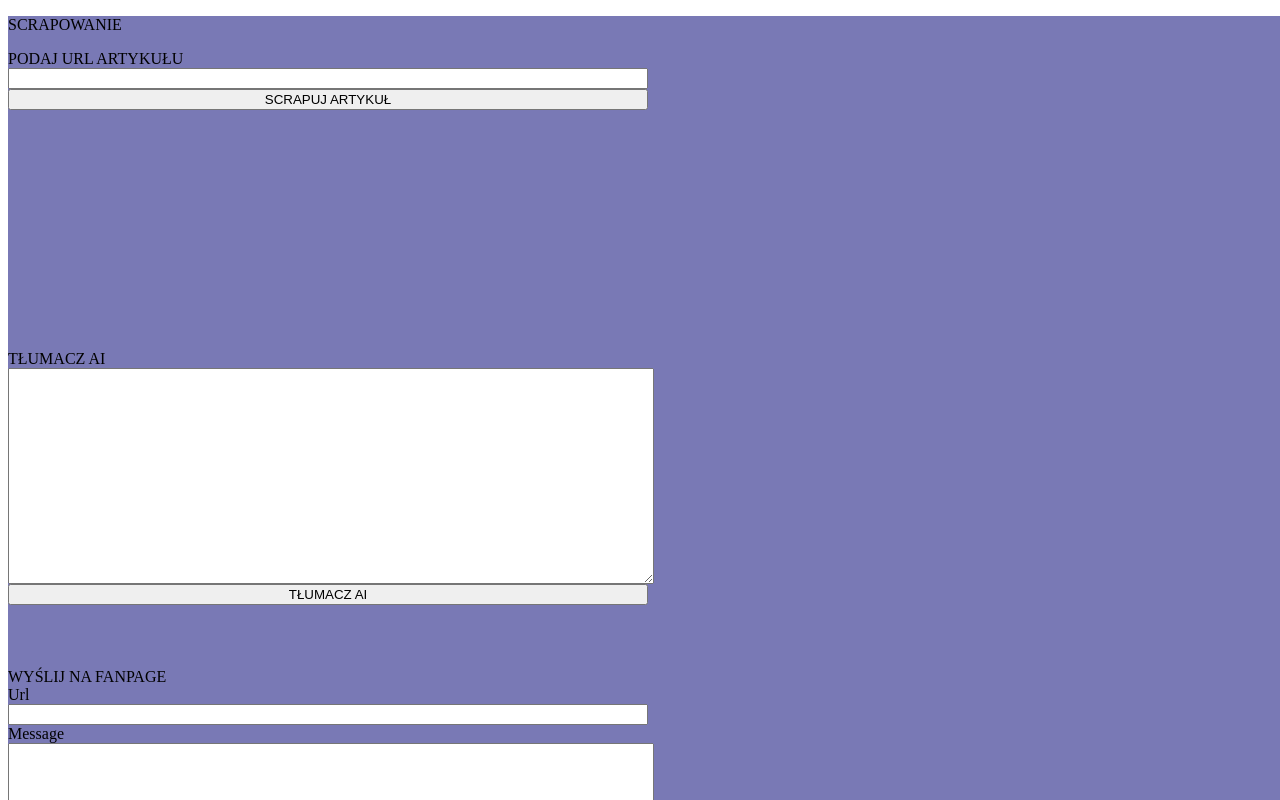
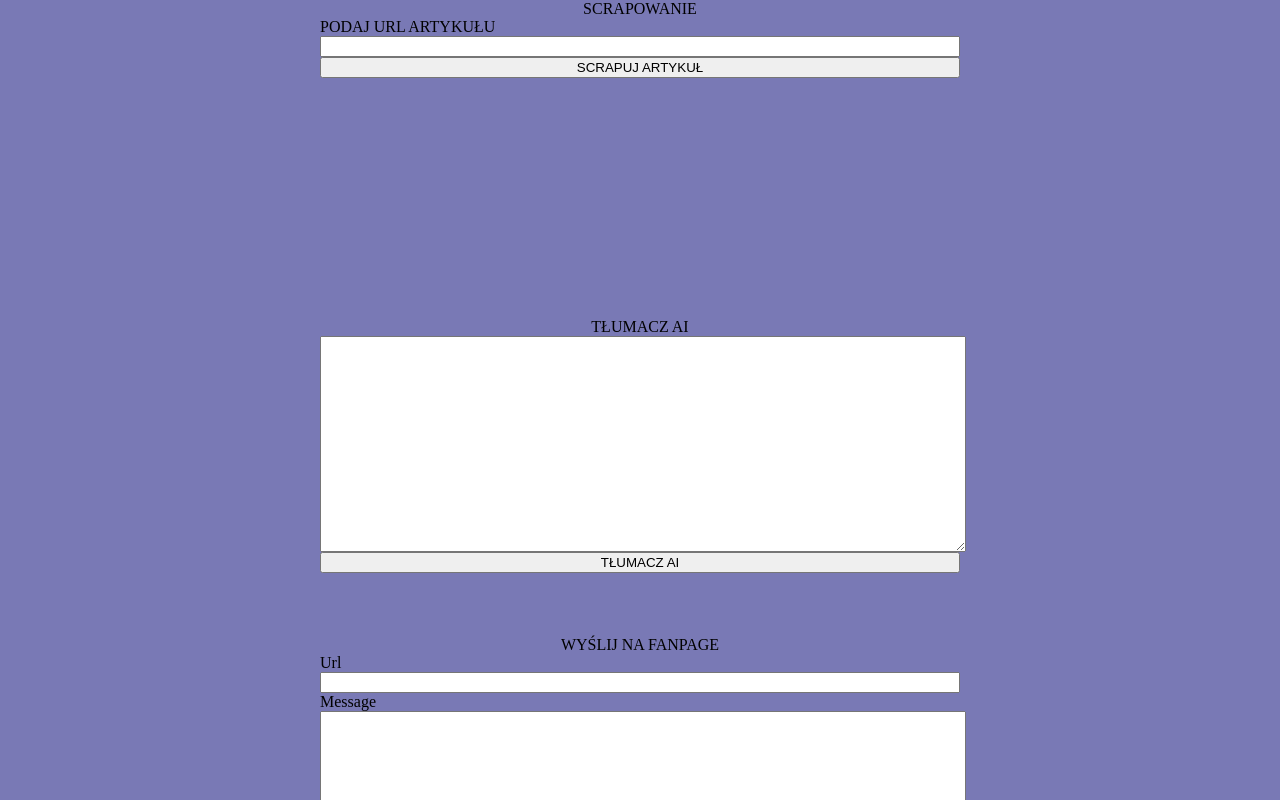
Before and after one commit to mariuszo52/articles-front, a React (Create React App) app: page / in a window 1280 px wide. Shown: the top 800 px of the page. Built offline with nearby package versions, Linux system fonts and the light colour scheme; the HTML template or start-up script is replaced by a standard one.

Commit message:
css update

```diff
--- a/src/index.css
+++ b/src/index.css
@@ -1,4 +1,7 @@
- #root{
+body{
+    margin: 0;
+}
+#root{
     margin: 0;
     width: 100vw;
     height: 100%;
@@ -6,8 +9,11 @@
 }
 
 .main-div {
+    flex-direction: column;
     width: 100%;
     height: 100%;
+    display: flex;
+    align-items: center;
 }
 
 form {
@@ -20,3 +26,6 @@ textarea{
     width: 100%;
     height: 70%;
 }
+p{
+    margin: 0;
+}
--- a/src/pages/MainPage.js
+++ b/src/pages/MainPage.js
@@ -26,7 +26,7 @@ function MainPage() {
                 setSpanishBody(response.data.body)
                 setUrl(response.data.photoUrl)
             })
-            .catch(err => setErrors(err.response.data))
+            .catch(err => setErrors(err.code))
 
     }
 
@@ -39,7 +39,7 @@ function MainPage() {
         }
         axios.post(sendPostUrl, data)
             .then(response => console.log(response.data))
-            .catch(err => setErrors(err.response.data))
+            .catch(err => setErrors(err.code))
 
     }
 
@@ -59,7 +59,7 @@ function MainPage() {
         }
         axios.post(translateApiUrl, data, {headers: headers})
             .then(response => setPolishBody(response.data.choices[0].message.content))
-            .catch(err => setErrors(err.response.data))
+            .catch(err => setErrors(err.code))
     }
 
 
```
Also changed, not shown: 1 other file (tests, documents, lock files or other folders).
